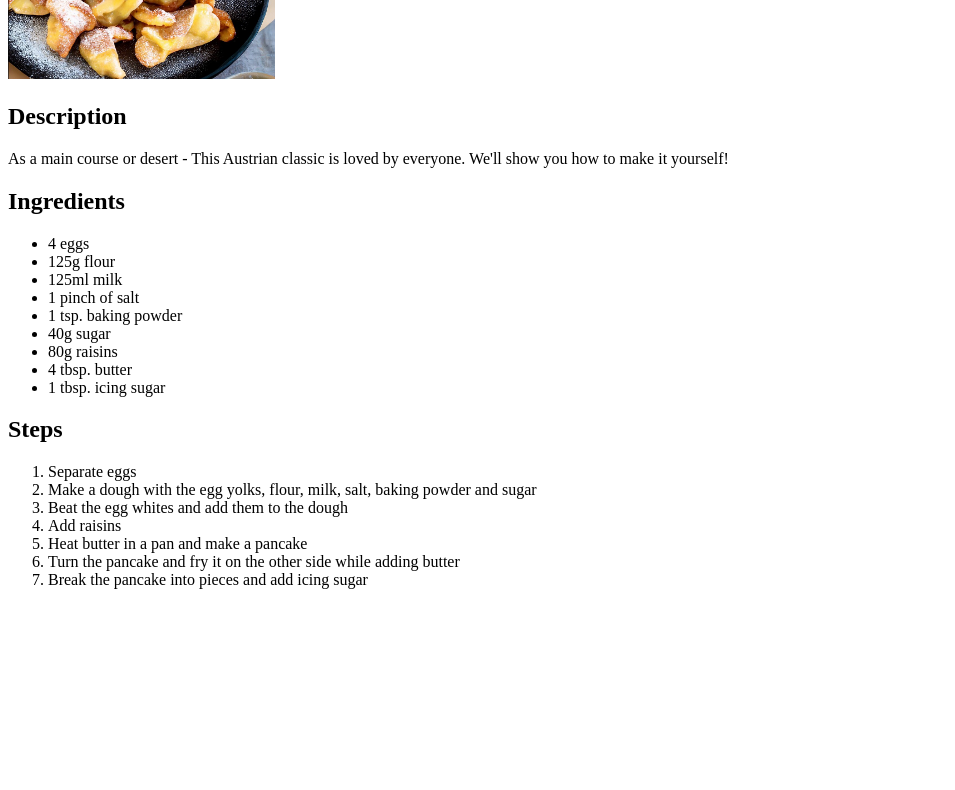
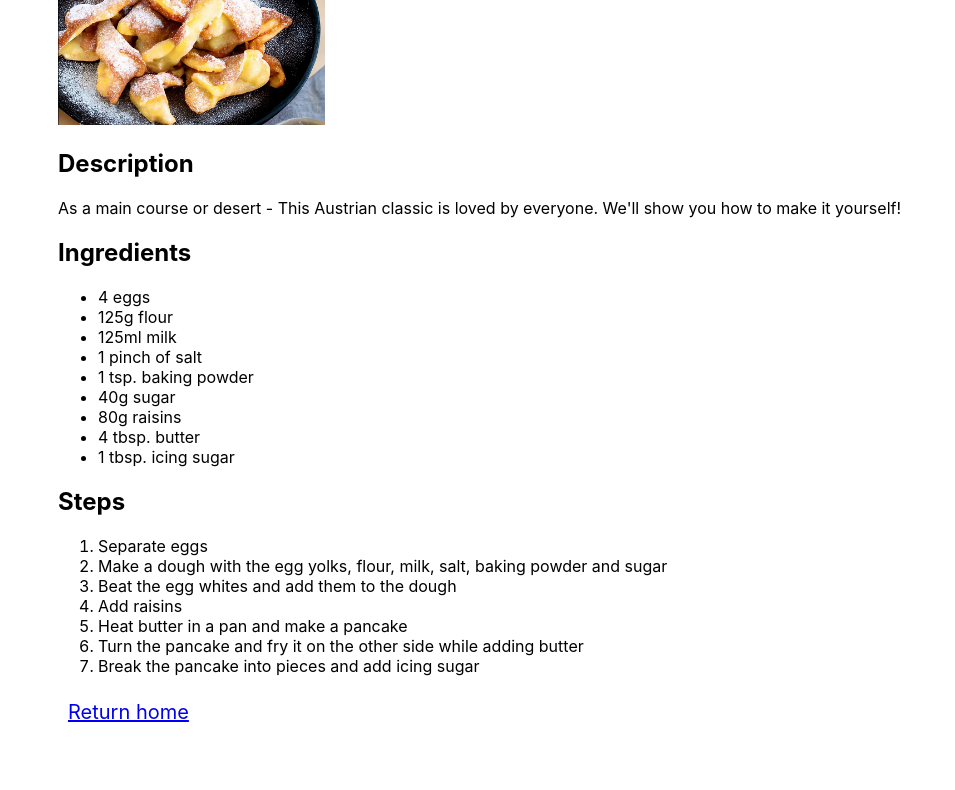
Before and after one commit to philipp-lampert/odin-recipes, a plain HTML site: page recipes/kaiserschmarrn.html in a window 1280 px wide. Shown: the part 227-1017 px from the top of the page, without its empty margins (0-955 px from the left). Before the commit the page ends 832 px from the top, so only its background shows below. Drawn offline with Linux system fonts and the light colour scheme.

Commit message:
Adding CSS to recipe pages
Added CSS to recipe pages.
Wrapped content in a div.
Moved "Return home" button from top to bottom of the page.

```diff
--- a/recipes/kaiserschmarrn.html
+++ b/recipes/kaiserschmarrn.html
@@ -4,9 +4,10 @@
     <meta charset="UTF-8" />
     <meta name="viewport" content="width=device-width, initial-scale=1.0" />
     <title>Kaiserschmarrn Recipe</title>
+    <link rel="stylesheet" href="../styles.css" />
   </head>
   <body>
-    <a href="../index.html">Return home</a>
+    <div class="main">
       <h1>Kaiserschmarrn</h1>
       <img src="../img/kaiserschmarrn.jpeg" alt="Kaiserschmarrn" height="200" />
       <h2>Description</h2>
@@ -36,8 +37,12 @@
         <li>Beat the egg whites and add them to the dough</li>
         <li>Add raisins</li>
         <li>Heat butter in a pan and make a pancake</li>
-      <li>Turn the pancake and fry it on the other side while adding butter</li>
+        <li>
+          Turn the pancake and fry it on the other side while adding butter
+        </li>
         <li>Break the pancake into pieces and add icing sugar</li>
       </ol>
+      <a href="../index.html">Return home</a>
+    </div>
   </body>
 </html>
--- a/styles.css
+++ b/styles.css
@@ -13,6 +13,11 @@ a {
   line-height: 40px;
 }
 
+div.main {
+  padding-left: 50px;
+  padding-bottom: 50px;
+}
+
 .center {
   text-align: center;
 }
```
Also changed, not shown: recipes/maultaschen.html (+9 -6 lines), recipes/paella.html (+6 -3 lines). Lines whose indentation alone changed are shown as unchanged.
